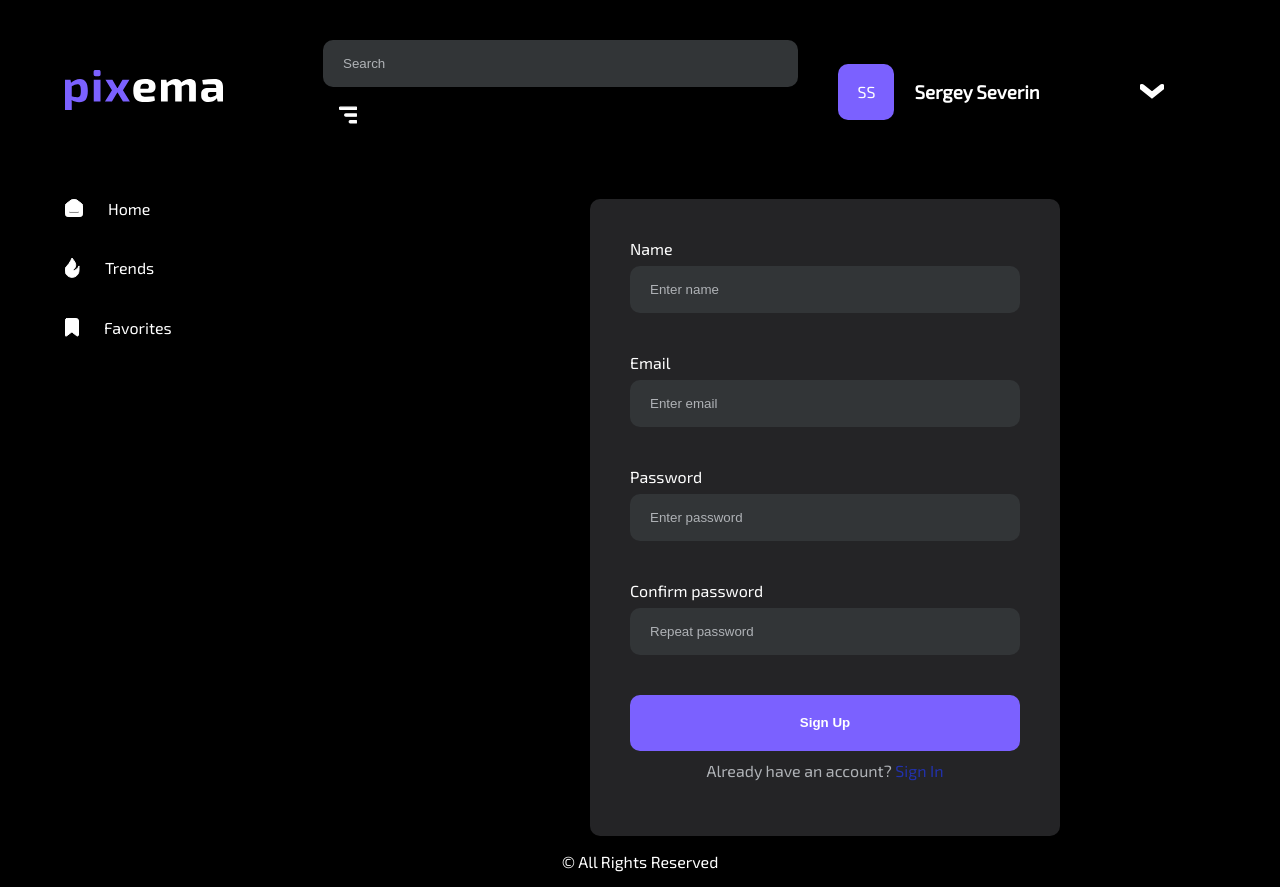
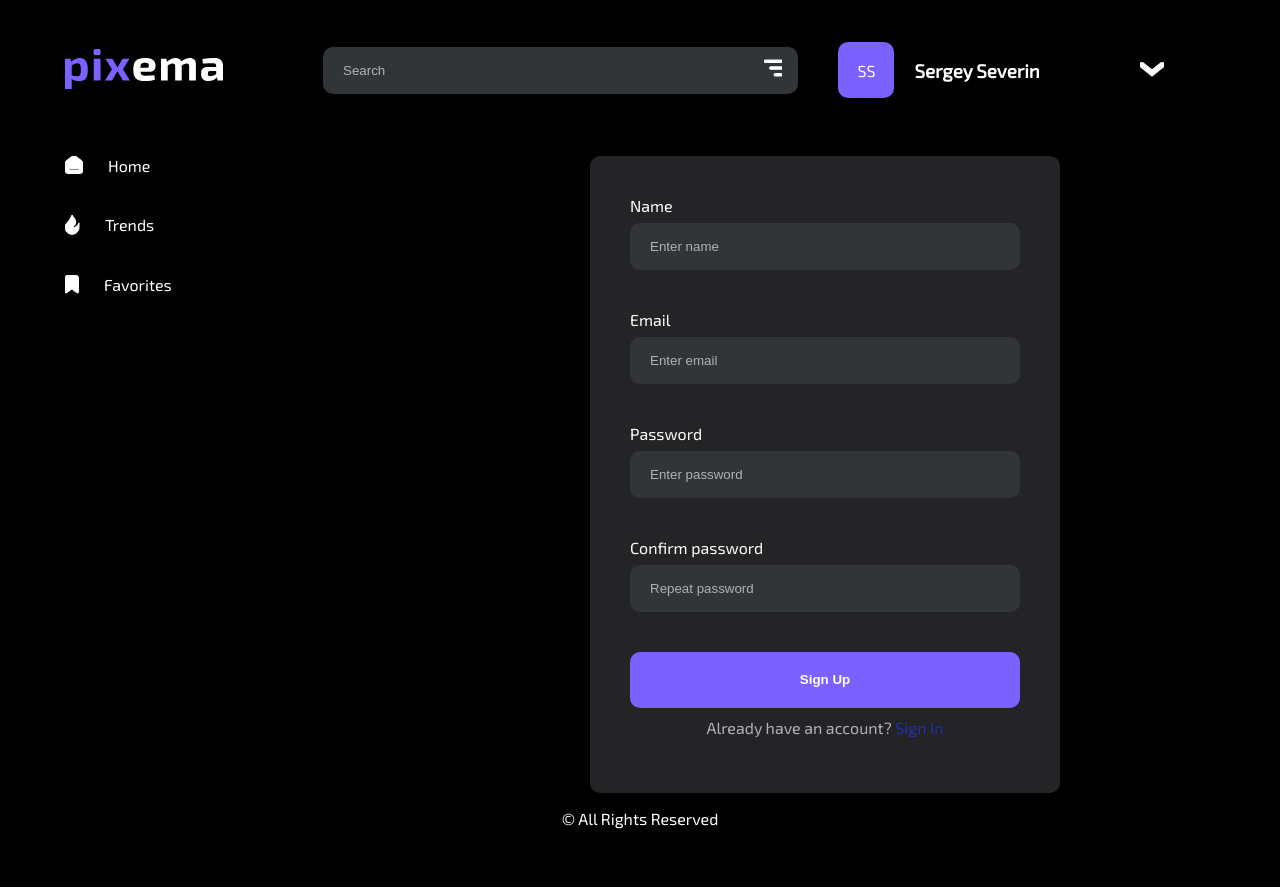
Before and after one commit to sojasac/pixema, a React (Vite) app: page / in a window 1280 px wide. After the commit the page ends 844 px from the top, so only its background shows below. Built offline with nearby package versions, Linux system fonts and the light colour scheme.

Commit message:
fix: search panel

```diff
--- a/src/features/navbar/Navbar.tsx
+++ b/src/features/navbar/Navbar.tsx
@@ -1,6 +1,6 @@
 import { Logo } from './Logo/Logo';
 import NavbarStyle from './NavbarStyles.module.scss';
-import { SearchPanel } from './SearchPanel/SearchPanel';
+import { SearchPanel } from './SearchBar/SearchPanel';
 import { UserPanel } from './UserPanel/UserPanel';
 const user = {
   id: 12,
--- /dev/null
+++ b/src/features/navbar/SearchBar/SearchPanel.module.scss
@@ -0,0 +1,12 @@
+.container {
+  display: grid;
+  grid-template-columns: 1fr;
+  align-items: center;
+  padding: 0;
+  position: relative;
+  > button {
+    position: absolute;
+    right: 0;
+    top: 0;
+  }
+}
--- a/src/features/navbar/SearchPanel/SearchPanel.tsx
+++ b/src/features/navbar/SearchBar/SearchPanel.tsx
@@ -3,15 +3,22 @@ import { useState } from 'react';
 import { Button } from '~/shared/ui/button/Button';
 import { InputField } from '~/shared/ui/inputField/InputField';
 
+import SearchStyle from './SearchPanel.module.scss';
 import { ReactComponent as FilterImg } from '../../../assets/svg/filter.svg';
 export const SearchPanel = () => {
   const [search, setSearch] = useState('');
   return (
-    <InputField
-      placeholder="Search"
-      value={search}
-      onChange={({ target: { value } }) => setSearch(value)}
+    <form
+      className={SearchStyle.container}
+      onSubmit={(event) => {
+        event.preventDefault();
+      }}
     >
+      <InputField
+        placeholder="Search"
+        value={search}
+        onChange={({ target: { value } }) => setSearch(value)}
+      ></InputField>
       <Button
         style={{
           width: '30px',
@@ -21,6 +28,6 @@ export const SearchPanel = () => {
         }}
         icon={<FilterImg />}
       />
-    </InputField>
+    </form>
   );
 };
```
